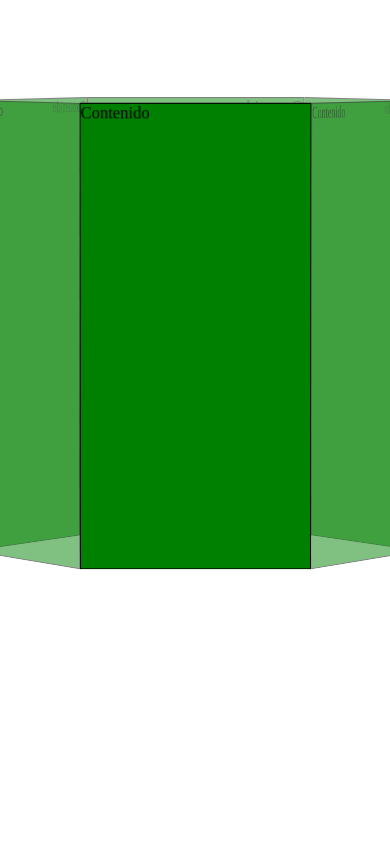
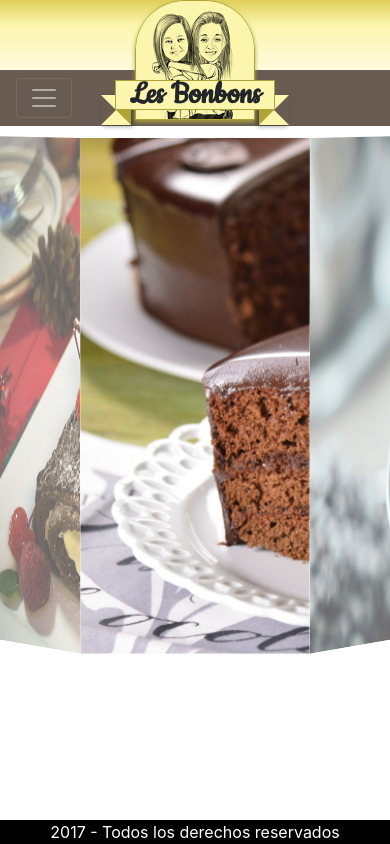
Before and after one commit to R1-bon0x16/Portafolio, a plain HTML site: page Pasteleria/index.html in a window 390 px wide. Drawn offline with Linux system fonts and the light colour scheme.

Commit message:
Non responsive "Pastelería Les Bonbons"

```diff
--- a/Pasteleria/css/carrusel.css
+++ b/Pasteleria/css/carrusel.css
@@ -1,15 +1,14 @@
 .content{
     width: 100%;
-    height: 450px;
+    height: 500px;
     transform: perspective(6000px);
     transform-style: preserve-3d;
     transform-origin: center center;
     position: relative;
-    margin: auto;
-    margin-top: 100px;
+    margin: 10px auto;
 }
 
-.carrousel{
+.carousel{
     position: absolute;
     width: 57%;
     left: 21.5%;
@@ -19,42 +18,41 @@
     animation: 20s rotar infinite linear;
 }
 
-.carrousel > div{
+.carousel > div{
     position: absolute;
     width: 100%;
     height: 100%;
-    border: 1px solid black;
-    background: green;
+    backface-visibility: hidden;
 }
 
-.carrousel >div:nth-child(1){
+.carousel >div:nth-child(1){
     transform: rotateY(-90deg) translateX(86.6%) rotateY(90deg);
     animation: 20s fadeCard01 infinite;
 }
-.carrousel >div:nth-child(2){
+.carousel >div:nth-child(2){
     transform: rotateY(-30deg) translateX(86.6%) rotateY(90deg);
     animation: 20s fadeCard02 infinite;
-    opacity: 0.5;
+    opacity: 0.6;
 }
-.carrousel >div:nth-child(3){
+.carousel >div:nth-child(3){
     transform: rotateY(30deg) translateX(86.6%) rotateY(90deg);
     animation: 20s fadeCard03 infinite;
-    opacity: 0.5;
+    opacity: 0.6;
 }
-.carrousel >div:nth-child(4){
+.carousel >div:nth-child(4){
     transform: rotateY(90deg) translateX(86.6%) rotateY(90deg);
     animation: 20s fadeCard04 infinite;
-    opacity: 0.5;
+    opacity: 0.6;
 }
-.carrousel >div:nth-child(5){
+.carousel >div:nth-child(5){
     transform: rotateY(150deg) translateX(86.6%) rotateY(90deg);
     animation: 20s fadeCard05 infinite;
-    opacity: 0.5;
+    opacity: 0.6;
 }
-.carrousel >div:nth-child(6){
+.carousel >div:nth-child(6){
     transform: rotateY(210deg) translateX(86.6%) rotateY(90deg);
     animation: 20s fadeCard06 infinite;
-    opacity: 0.5;
+    opacity: 0.6;
 }
 
 @keyframes rotar{
@@ -104,16 +102,16 @@
         opacity: 1;
     }
     16.5%{
-        opacity: 0.5;
+        opacity: 0.6;
     }
     97.5%{
-        opacity: 0.5;
+        opacity: 0.6;
     }
 }
 
 @keyframes fadeCard02 {
     14%{
-        opacity: 0.5;
+        opacity: 0.6;
     }
     16.5%{
         opacity: 1;
@@ -122,12 +120,12 @@
         opacity: 1;
     }
     33%{
-        opacity: 0.5;
+        opacity: 0.6;
     }
 }
 @keyframes fadeCard03 {
     30.5%{
-        opacity: 0.5;
+        opacity: 0.6;
     }
     33%{
         opacity: 1;
@@ -136,12 +134,12 @@
         opacity: 1;
     }
     49.5%{
-        opacity: 0.5;
+        opacity: 0.6;
     }
 }
 @keyframes fadeCard04 {
     47%{
-        opacity: 0.5;
+        opacity: 0.6;
     }
     49.5%{
         opacity: 1;
@@ -150,12 +148,12 @@
         opacity: 1;
     }
     66%{
-        opacity: 0.5;
+        opacity: 0.6;
     }
 }
 @keyframes fadeCard05 {
     63.5%{
-        opacity: 0.5;
+        opacity: 0.6;
     }
     66%{
         opacity: 1;
@@ -164,12 +162,12 @@
         opacity: 1;
     }
     82.5%{
-        opacity: 0.5;
+        opacity: 0.6;
     }
 }
 @keyframes fadeCard06 {
     80%{
-        opacity: 0.5;
+        opacity: 0.6;
     }
     82.5%{
         opacity: 1;
@@ -178,6 +176,6 @@
         opacity: 1;
     }
     100%{
-        opacity: 0.5;
+        opacity: 0.6;
     }
 }
--- /dev/null
+++ b/Pasteleria/css/fuentes.css
@@ -0,0 +1,5 @@
+@font-face{
+    font-family: "Cookie";
+    src: local('?'),
+        url('./fonts/Cookie/Cookie-Regular.ttf') format('truetype');
+}
--- /dev/null
+++ b/Pasteleria/css/header.css
@@ -0,0 +1,51 @@
+.logo{
+    width: 160px;
+    margin: auto;
+    position: relative;
+    z-index: 99;
+}
+
+.logo img{
+    border-radius: 50px 50px 0 0;
+    border: 1px solid #AFA338;
+    width: 120px;
+    box-shadow: 0px 2px 4px #AFA338;
+}
+
+.logo .brand{
+    background: #fcf5ad;
+    font-family: "Cookie";
+    font-size: 2.2em;
+    line-height: 0.8em;
+    position: relative;
+    bottom: 40px;
+    border: 1px solid #AFA338;
+    font-weight: bolder;
+}
+
+.logo .brand::before, .logo .brand::after{
+    content: '';
+    border-style: solid;
+    border-width: 15px;
+    position: absolute;
+    z-index: -1;
+}
+
+.logo .brand::before{
+    left: -15px;
+    top: 50%;
+    border-color: #fcf5ad #AFA338 #fcf5ad transparent;
+    box-shadow: 2px 2px 4px rgba(0, 0, 0, 0.3);
+}
+
+.logo .brand::after{
+    right: -15px;
+    top: 50%;
+    border-color: #fcf5ad transparent #fcf5ad #AFA338;
+    box-shadow: -2px 2px 4px rgba(0, 0, 0, 0.3);
+}
+
+header nav{
+    margin-top: -80px;
+    background: #675B52;
+}
--- a/Pasteleria/css/home.css
+++ b/Pasteleria/css/home.css
@@ -1,3 +1,47 @@
+/* fcf5ad */
 * {
     box-sizing: border-box;
 }
+
+body{
+    /* background: #FFD7DF; */
+    background: linear-gradient(#DFCF59 0px, #fcf5ad 25px, white 100px) no-repeat;
+    overflow: hidden;
+}
+
+.carousel div{
+    background-size: cover;
+}
+
+.carousel div:nth-child(1){
+    background-image: url("../images/carousel/01.jpg");
+}
+
+.carousel div:nth-child(2){
+    background-image: url("../images/carousel/02.jpg");
+}
+
+.carousel div:nth-child(3){
+    background-image: url("../images/carousel/03.jpg");
+}
+
+.carousel div:nth-child(4){
+    background-image: url("../images/carousel/04.jpg");
+}
+
+.carousel div:nth-child(5){
+    background-image: url("../images/carousel/05.jpg");
+}
+
+.carousel div:nth-child(6){
+    background-image: url("../images/carousel/06.jpg");
+}
+
+footer{
+    background: black;
+    color: white;
+    position: absolute;
+    bottom: 0;
+    width: 100%;
+    text-align: center;
+}
--- a/Pasteleria/index.html
+++ b/Pasteleria/index.html
@@ -4,22 +4,67 @@
     <meta charset="UTF-8">
     <meta name="viewport" content="width=device-width, initial-scale=1.0">
     <meta http-equiv="X-UA-Compatible" content="ie=edge">
-    <title>Sushi Shop</title>
+    <title>Pastelería Les bonbons | Un dulce milagro</title>
     <link rel="stylesheet" href="./css/vendor/normalize.css">
+    <link rel="stylesheet" href="./css/vendor/bootstrap.min.css">
+    <link rel="stylesheet" href="./css/fuentes.css">
+    <link rel="stylesheet" href="./css/header.css">
     <link rel="stylesheet" href="./css/carrusel.css">
+    <link rel="stylesheet" href="./css/home.css">
 </head>
 <body>
 
+    <header>
+        <div class="container text-center">
+            <div class="logo">
+                <img src="./images/logo.png" alt="Les Bonbons">
+                <div class="brand">
+                    Les Bonbons
+                </div>
+            </div>
+        </div>
+        <nav class="navbar navbar-expand-lg navbar-dark">
+            <button class="navbar-toggler" type="button" data-toggle="collapse" data-target="#navbarSupportedContent" aria-controls="navbarSupportedContent"
+                aria-expanded="true" aria-label="Toggle navigation">
+                  <span class="navbar-toggler-icon"></span>
+                </button>
+
+            <div class="collapse navbar-collapse" id="navbarSupportedContent">
+                <ul class="navbar-nav mr-auto">
+                    <li class="nav-item active">
+                        <a class="nav-link" href="#">Home</a>
+                    </li>
+                    <li class="nav-item">
+                        <a class="nav-link" href="#">Historia</a>
+                    </li>
+                    <li class="nav-item">
+                        <a class="nav-link" href="#">Contacto</a>
+                    </li>
+                </ul>
+                <form class="form-inline my-2 my-lg-0">
+                    <input class="form-control mr-sm-2" type="text" placeholder="Search" aria-label="Search">
+                    <button class="btn btn-primary my-2 my-sm-0" type="submit">Search</button>
+                </form>
+            </div>
+        </nav>
+    </header>
+
     <div class="content">
-        <div class="carrousel">
-            <div>Contenido</div>
-            <div>Contenido</div>
-            <div>Contenido</div>
-            <div>Contenido</div>
-            <div>Contenido</div>
-            <div>Contenido</div>
+        <div class="carousel">
+            <div></div>
+            <div></div>
+            <div></div>
+            <div></div>
+            <div></div>
+            <div></div>
         </div>
     </div>
 
+    <footer>
+        2017 - Todos los derechos reservados
+    </footer>
+<script src="./js/vendor/jquery.min.js"></script>
+<script src="./js/vendor/popper.min.js"></script>
+<script src="./js/vendor/bootstrap.min.js"></script>
 </body>
 </html>
```
Also changed, not shown: Pasteleria/css/fonts/Cookie/Cookie-Regular.ttf (added), Pasteleria/css/fonts/Cookie/OFL.txt (added), Pasteleria/images/bg.png (added), Pasteleria/images/carousel/01.jpg (added), Pasteleria/images/carousel/02.jpg (added), Pasteleria/images/carousel/03.jpg (added), Pasteleria/images/carousel/04.jpg (added), Pasteleria/images/carousel/05.jpg (added), Pasteleria/images/carousel/06.jpg (added), Pasteleria/images/logo.png (added).
